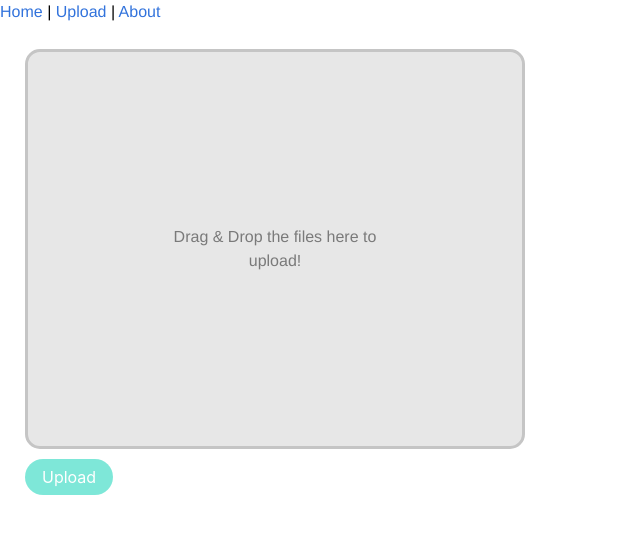
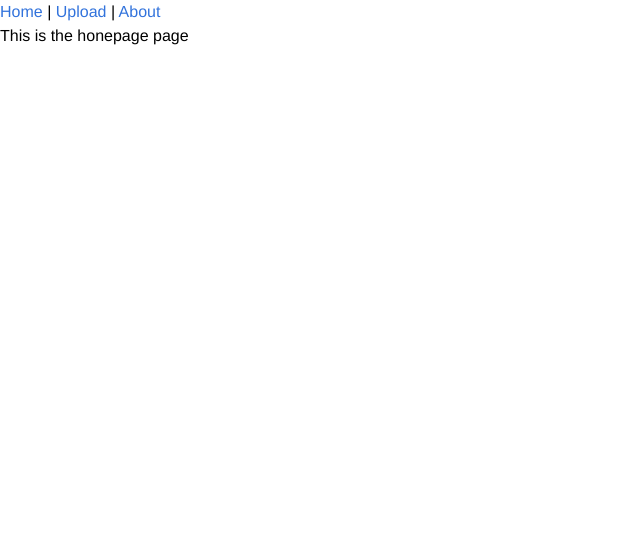
Before and after one commit to amolbrkr/Radio, a Vue app: page / in a window 1280 px wide. Shown: the top 534 px of the page, without its empty margins (0-640 px from the left). Built offline with nearby package versions, Linux system fonts and the light colour scheme.

Commit message:
Changed from upload to homepage.

```diff
--- a/src/views/Home.vue
+++ b/src/views/Home.vue
@@ -1,16 +1,5 @@
 <template>
   <div class="home">
-    <UploadFile />
+    <h1>This is the honepage page</h1>
   </div>
 </template>
-
-<script>
-import UploadFile from '@/components/UploadFile.vue'
-
-export default {
-  name: 'home',
-  components: {
-    UploadFile
-  }
-}
-</script>
```
